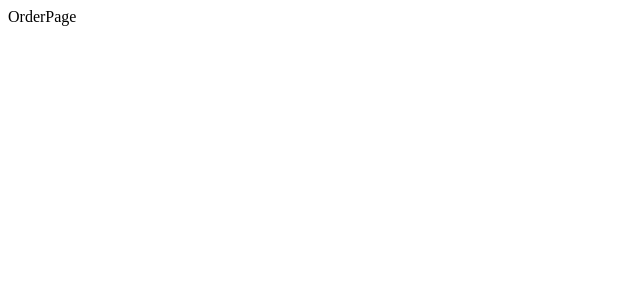
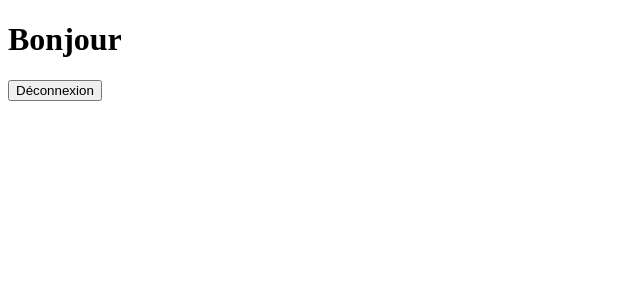
Before and after one commit to studentOCDBX/CRAZEEBURGER, a React (Vite) app: page /order in a window 1280 px wide. Shown: the top 300 px of the page, without its empty margins (0-640 px from the left). Built offline with nearby package versions, Linux system fonts and the light colour scheme.

Commit message:
✨ F02:LOGINFORM>Add redirection from/to LoginPage.

```diff
--- a/src/components/pages/login/LoginForm.jsx
+++ b/src/components/pages/login/LoginForm.jsx
@@ -1,13 +1,16 @@
 import { useState } from 'react'
+import { useNavigate } from 'react-router-dom'
 
 function LoginForm() {
     //1- State(Données)
     const [username, setUsername] = useState('')
+    const navigate = useNavigate()
     //2- Comportements
     const handleSubmit = (e) => {
         e.preventDefault()
         alert(`Bonjour ${username} `)
         setUsername('')
+        navigate('/order')
     }
     const handleChange = (e) => {
         setUsername(e.target.value)
--- a/src/components/pages/order/OrderPage.jsx
+++ b/src/components/pages/order/OrderPage.jsx
@@ -1,4 +1,9 @@
 function OrderPage() {
-    return <div>OrderPage</div>
+    return (
+        <div>
+            <h1>Bonjour</h1>
+            <button>Déconnexion</button>
+        </div>
+    )
 }
 export default OrderPage
```
